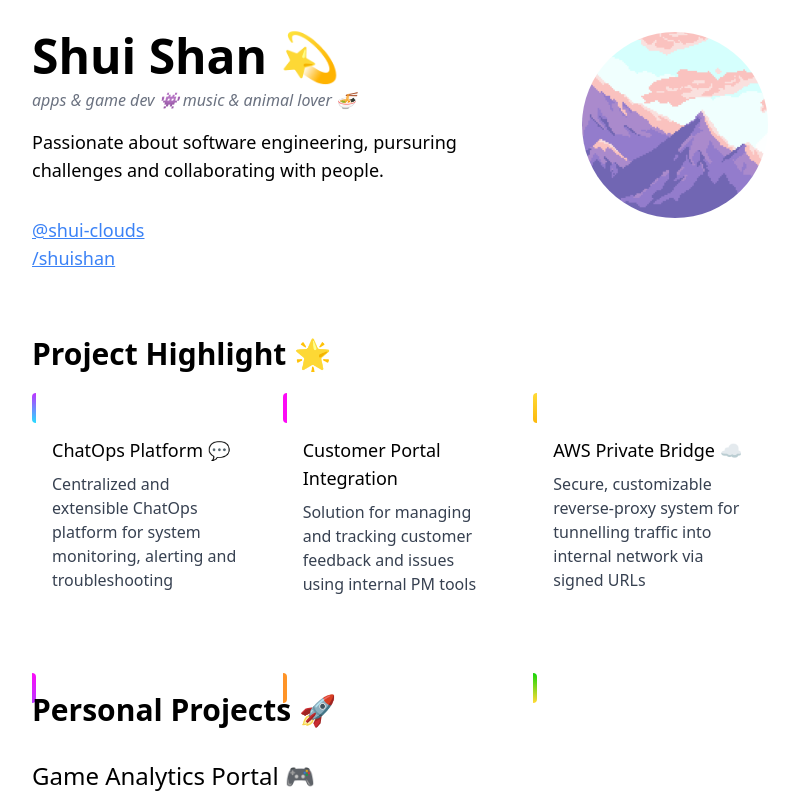
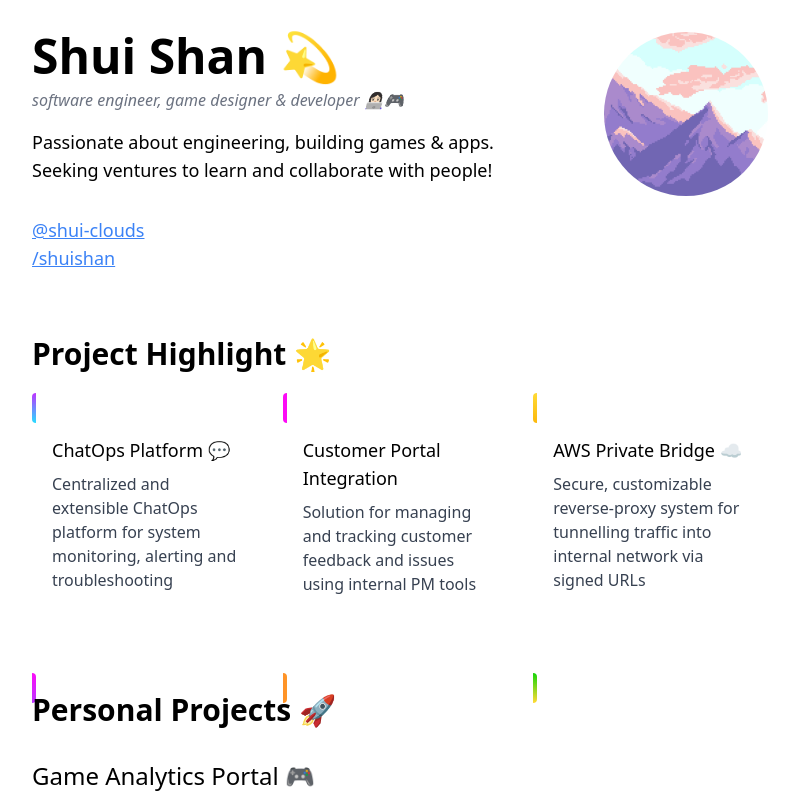
Before and after one commit to shui-clouds/personal-website, a Next.js app: page / in a window 1280 px wide. Shown: the top 796 px of the page, without its empty margins (240-1039 px from the left). Built offline with nearby package versions, Linux system fonts and the light colour scheme.

Commit message:
update bio

```diff
--- a/pages/index.tsx
+++ b/pages/index.tsx
@@ -85,8 +85,8 @@ export default function Home() {
         <div className='flex flex-col-reverse sm:flex-row items-start justify-between'>
           <div className='flex flex-col sm:pr-16'>
             <h1 className='text-4xl sm:text-5xl font-bold'>Shui Shan 💫</h1>
-            <p className='italic mt-2 text-md text-gray-500'>apps & game dev 👾 music & animal lover 🍜</p>
-            <p className='mt-4 mb-8 text-lg'>Passionate about software engineering, pursuring challenges and collaborating with people.</p>
+            <p className='italic mt-2 text-md text-gray-500'>software engineer, game designer & developer 👩🏻‍💻🎮</p>
+            <p className='mt-4 mb-8 text-lg'>Passionate about engineering, building games & apps. Seeking ventures to learn and collaborate with people!</p>
             <a target='_blank' href='https://github.com/shui-clouds/' className='text-lg text-blue-500 underline'>@shui-clouds</a>
             <a target='_blank' href='https://www.linkedin.com/in/shuishan/' className='text-lg text-blue-500 underline'>/shuishan</a>
           </div>
```
